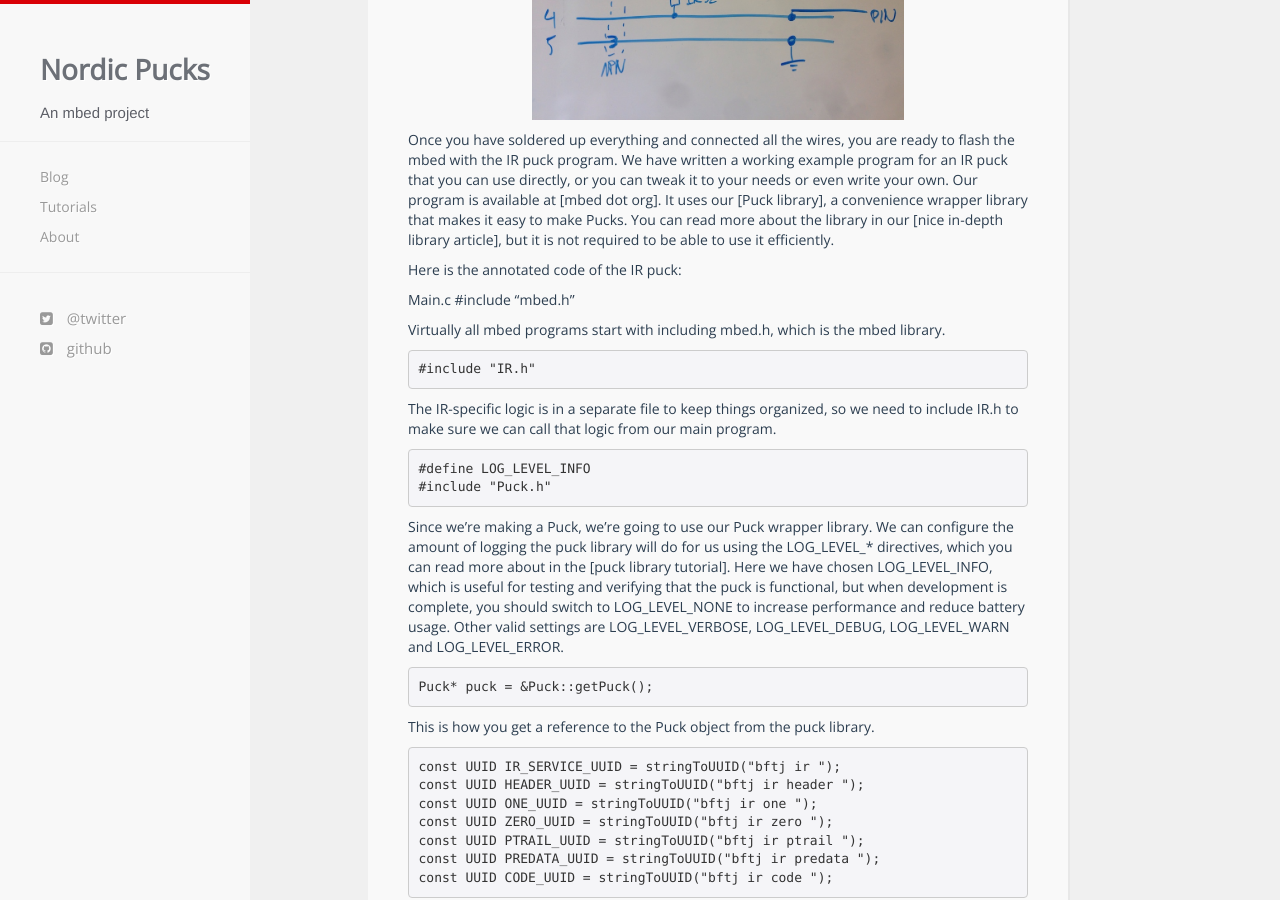
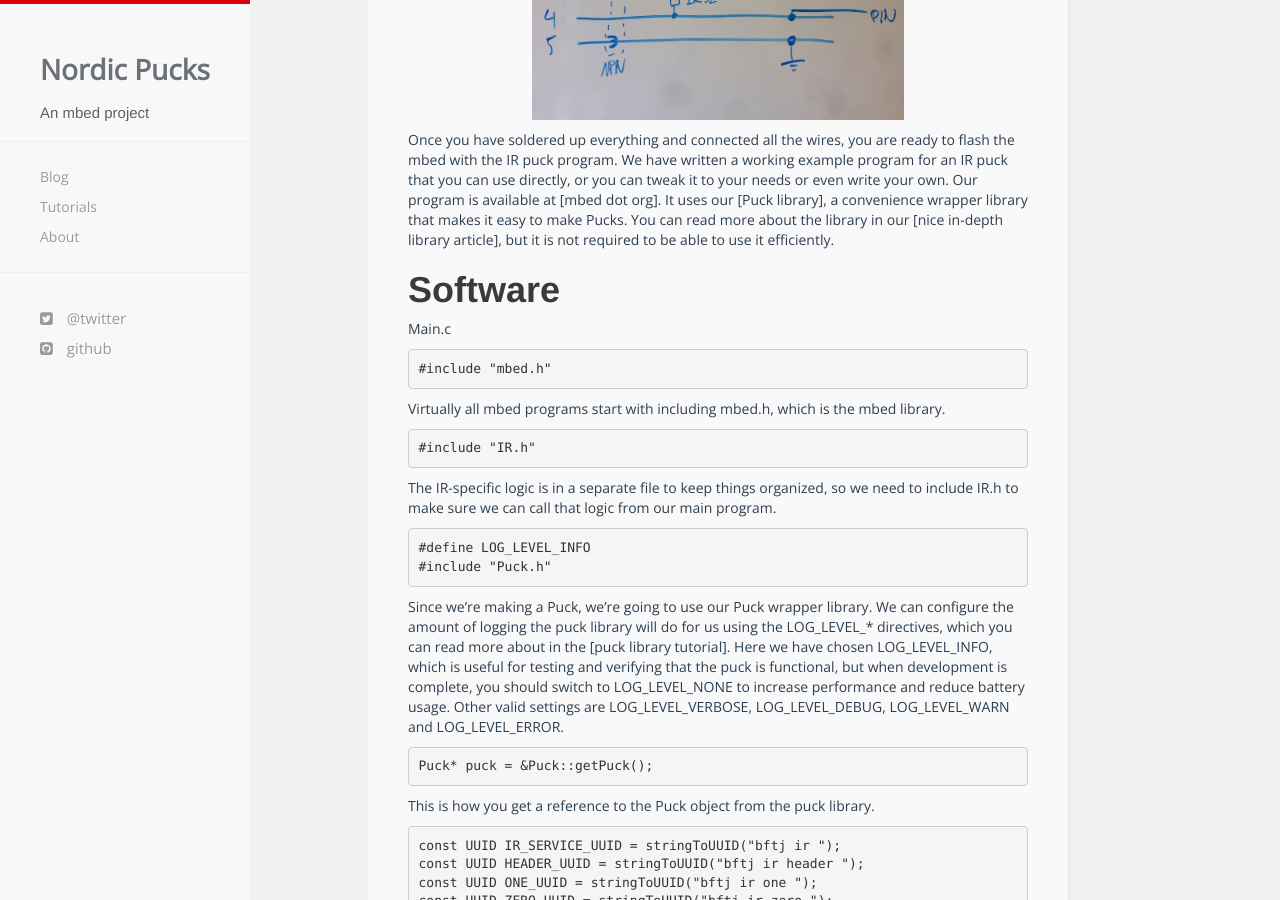
Before and after one commit to NordicPlayground/puck, a Jekyll site: the page built from _tutorials/ir.md, in a window 1280 px wide and 900 px high, scrolled down 2569 px. Built offline with Jekyll 4.4.1, drawn with Linux system fonts in a browser that asks for light colours; nearby versions of some CDN libraries; comment, search, counter and statistics services are not loaded.

Commit message:
Refine IR tutorial

```diff
--- a/_tutorials/ir.md
+++ b/_tutorials/ir.md
@@ -10,7 +10,7 @@ I am assuming that you have already read the [introduction tutorial] and the [lo
 In this tutorial, we will be building an IR puck, which is a puck that can mimic arbitrary infrared remote controls.
 This is useful for controlling things like TVs, radios, airconditioners, window blinds, and just about anything and everything that can be otherwise be controlled by a regular remote control.
 
-#Requirements
+# Requirements
 - 1x [Nordic nrf51822 mbed mKIT development board](https://mbed.org/platforms/Nordic-nRF51822/)
 - 3x [Female to Female jumper wires](http://www.seeedstudio.com/depot/1-pin-dualfemale-jumper-wire-100mm-50pcs-pack-p-260.html?cPath=44_47)
 
@@ -87,9 +87,10 @@ We have written a working example program for an IR puck that you can use direct
 Our program is available at [mbed dot org]. It uses our [Puck library], a convenience wrapper library that makes it easy to make Pucks.
 You can read more about the library in our [nice in-depth library article], but it is not required to be able to use it efficiently.
 
-Here is the annotated code of the IR puck:
+# Software
 
 Main.c
+
     #include "mbed.h"
 
 Virtually all mbed programs start with including mbed.h, which is the mbed library.
```
